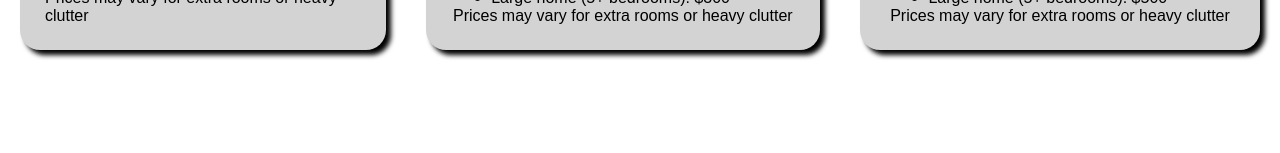
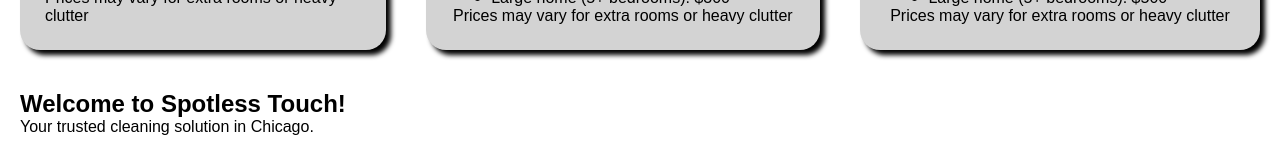
Before and after one commit to KNelTech/spotless-touch2, a React (Vite) app: page / in a window 1280 px wide. Shown: the part 920-1073 px from the top of the page. Before the commit the page ends 990 px from the top, so only its background shows below. Built offline with nearby package versions, Linux system fonts and the light colour scheme; the HTML template or start-up script is replaced by a standard one.

Commit message:
uncommented

```diff
--- a/src/App.jsx
+++ b/src/App.jsx
@@ -8,10 +8,10 @@
       <NavBar />
       <Billboard />
       <Services />
-      {/* <main style={{ padding: '20px' }}>
+      <main style={{ padding: '20px' }}>
         <h2>Welcome to Spotless Touch!</h2>
         <p>Your trusted cleaning solution in Chicago.</p>
-      </main> */}
+      </main>
     </div>
   );
 }
```
